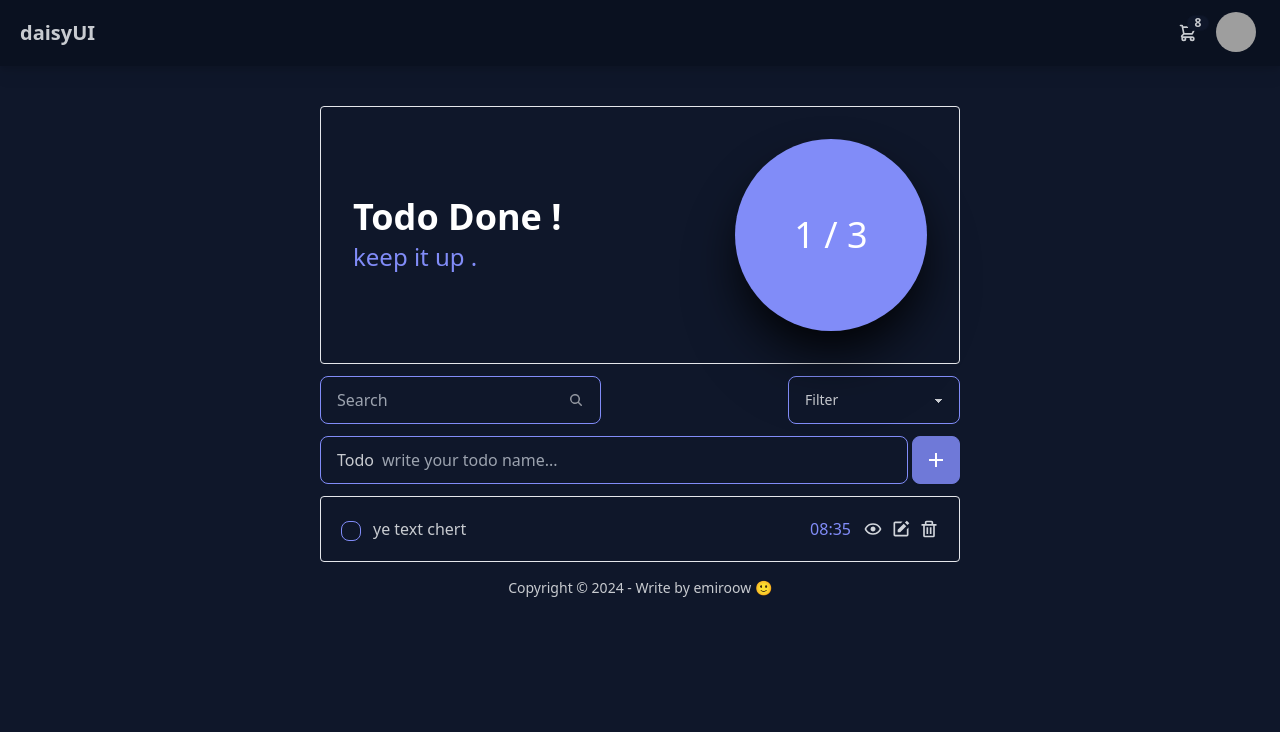
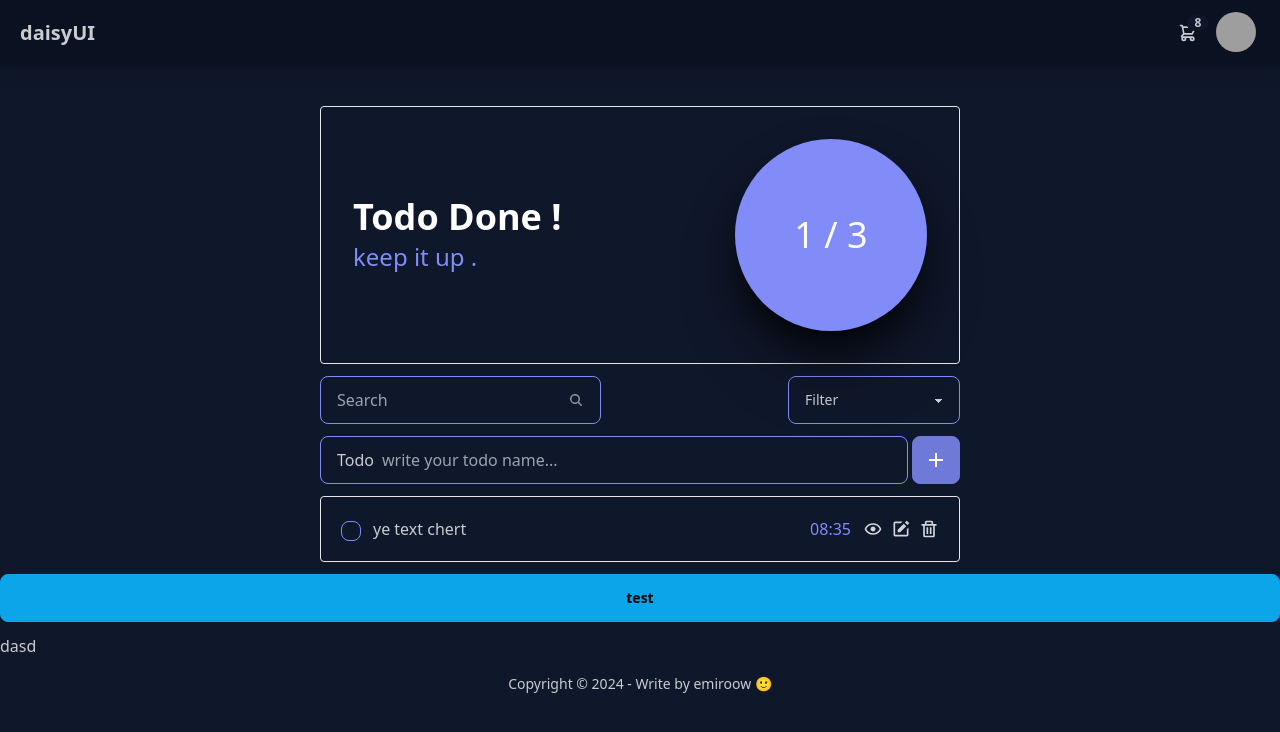
Before and after one commit to emiroow/todo-frontend-react, a React (Vite) app: page / in a window 1280 px wide. Shown: the top 732 px of the page. Built offline with nearby package versions, Linux system fonts and the light colour scheme; grey boxes are pictures that could not be loaded.

Commit message:
push: modal, im sick :)

```diff
--- a/package.json
+++ b/package.json
@@ -10,6 +10,7 @@
     "preview": "vite preview"
   },
   "dependencies": {
+    "@formkit/auto-animate": "^0.8.2",
     "@react-icons/all-files": "^4.1.0",
     "@tanstack/react-query": "^5.40.0",
     "axios": "^1.7.2",
--- /dev/null
+++ b/src/components/common/Modal.tsx
@@ -0,0 +1,56 @@
+import React, { FC } from "react";
+
+interface Props {
+  modalState: boolean;
+  modalStateSetter: any;
+  title: string;
+  onClick?: () => void;
+  onReject?: () => void;
+  onSubmit?: () => void;
+  onClose?: () => void;
+  children: React.ReactElement;
+}
+const Modal: FC<Props> = ({
+  modalState,
+  children,
+  title,
+  modalStateSetter,
+}) => {
+  if (modalState) {
+    document.body.style.overflow = "hidden";
+  } else {
+    document.body.style.overflow = "auto";
+  }
+  return (
+    <div>
+      dasd
+      {modalState && (
+        <>
+          {/* container */}
+          <div className="w-full h-[100vh] overflow-x-hidden overflow-y-auto fixed justify-center items-center content-center inset-0 z-30 outline-none focus:outline-none bg-black/30 top-0 left-0">
+            {/* box */}
+            <div className="w-[95%] md:w-[60%] lg:w-[50%] 2xl:w-[30%] bg-base-300 border-secondary border-2 rounded-xl z-50 m-auto drop-shadow-2xl shadow-2xl shadow-black p-5">
+              {/* title */}
+              <h3 className="font-bold text-xl w-full">{title}</h3>
+              {/* content */}
+              <div className="w-full p-2">{children}</div>
+              {/* action btn,s */}
+              <div className="w-full">
+                <button className="btn btn-secondary btn-sm">close</button>
+                <button className="btn btn-success btn-sm">submit</button>
+                <button className="btn btn-error btn-sm">cancel</button>
+              </div>
+            </div>
+            {/* back Drop */}
+            <div
+              onClick={() => modalStateSetter(false)}
+              className=" w-full h-full fixed top-0 -z-40"
+            ></div>
+          </div>
+        </>
+      )}
+    </div>
+  );
+};
+
+export default Modal;
--- a/src/pages/todo/Todo.tsx
+++ b/src/pages/todo/Todo.tsx
@@ -1,10 +1,16 @@
+import { useAutoAnimate } from "@formkit/auto-animate/react";
 import { Fragment } from "react/jsx-runtime";
+import Modal from "../../components/common/Modal";
 import AddTodo from "./components/AddTodo";
 import TodoInfoBox from "./components/TodoInfoBox";
 import ContentBox from "./components/template/ContentBox";
 import TodoItem from "./components/template/TodoItem";
+import useTodo from "./useTodo";
 
 const Todo = () => {
+  const { setTestModal, testModal } = useTodo();
+  const [parent] = useAutoAnimate();
+
   return (
     <Fragment>
       {/* container */}
@@ -49,6 +55,18 @@ const Todo = () => {
           <ContentBox>
             <TodoItem />
           </ContentBox>
+          <button className="btn btn-info" onClick={() => setTestModal(true)}>
+            test
+          </button>
+          <div>
+            <Modal
+              modalState={testModal}
+              modalStateSetter={setTestModal}
+              title="title"
+            >
+              <div>tets</div>
+            </Modal>
+          </div>
         </div>
       </div>
     </Fragment>
--- a/src/pages/todo/useTodo.tsx
+++ b/src/pages/todo/useTodo.tsx
@@ -1,5 +1,8 @@
+import { useState } from "react";
+
 const useTodo = () => {
-  return <div>useTodo</div>;
+  const [testModal, setTestModal] = useState(false);
+  return { testModal, setTestModal };
 };
 
 export default useTodo;
```
Also changed, not shown: 1 other file (tests, documents, lock files or other folders).
